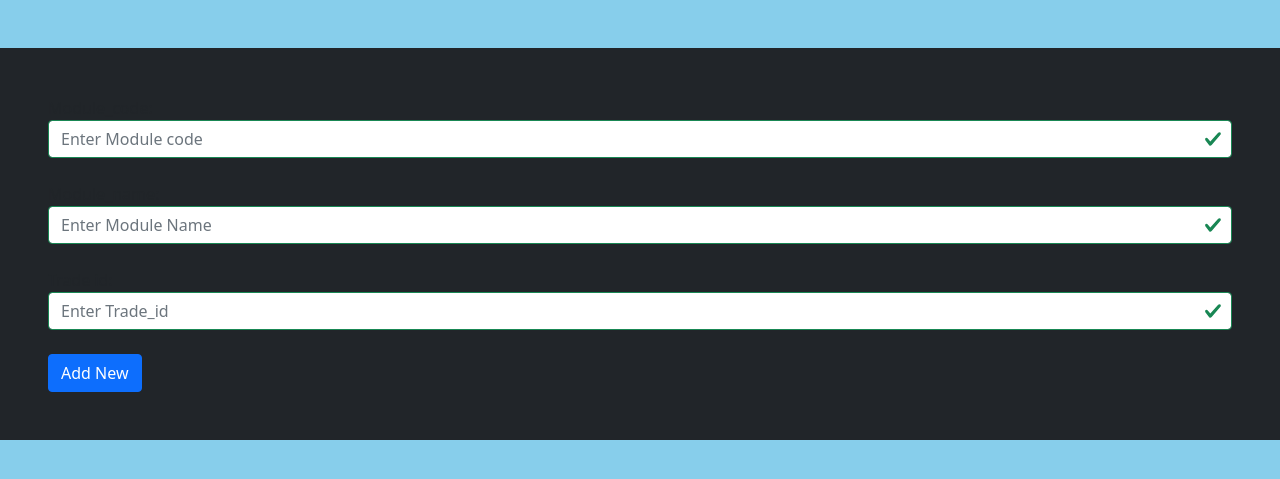
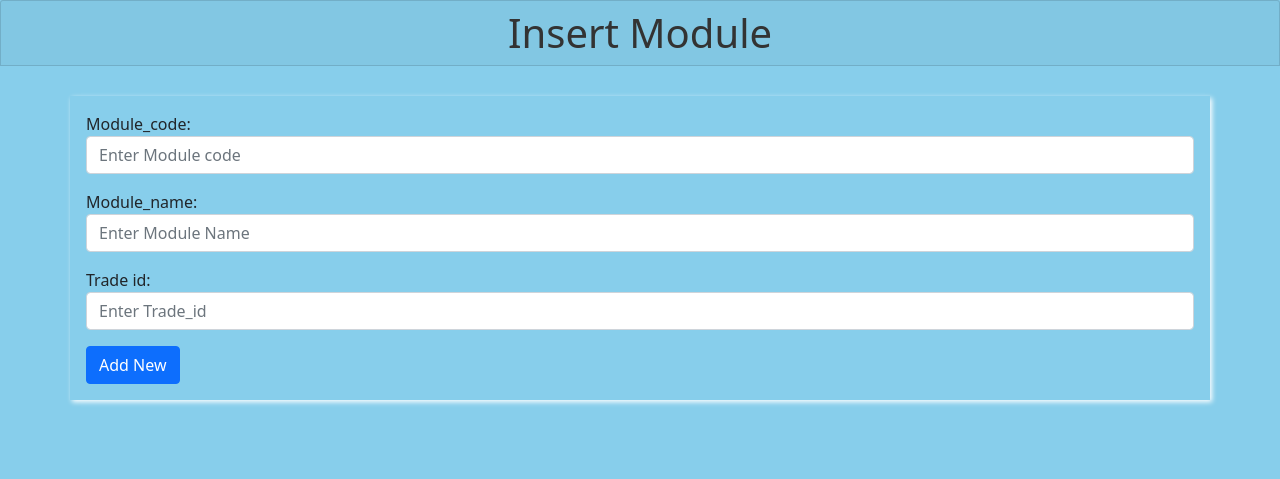
Before and after one commit to jeanaimeiraguha/SCHOOL_MANAGEMENT_SYSTEM, a PHP site: page /insert.php in a window 1280 px wide. Shown: the top 479 px of the page. Run offline with PHP 8.4, Linux system fonts and the light colour scheme.

Commit message:
'commit'

```diff
--- a/ASSESSMENT/insert.php
+++ b/ASSESSMENT/insert.php
@@ -10,7 +10,7 @@ if (isset($_POST['submit'])) {
     $Trade_id=$_POST['Trade_id'];
     $Asessment_date=$_POST['Asessment_date'];
     $assessment_name=$_POST[' assessment_name'];
-$insert=mysqli_query($conn, "INSERT INTO   assessment VALUES('$Traner_id','$module_id','$Trade_id','$Asessment_date',  '$assessment_name')");
+$insert=mysqli_query($dbConn, "INSERT INTO   assessment VALUES('$Traner_id','$module_id','$Trade_id','$Asessment_date',  '$assessment_name')");
 if ($insert) {
     # code...
 
--- a/Modules/insert.php
+++ b/Modules/insert.php
@@ -21,16 +21,36 @@ exit;
 <!DOCTYPE html>
 <html lang="en">
 <head>
+    <style>
+        body {
+            background-color: #87CEEB; /* Sky blue color */
+        }
+        h1 {
+            text-align: center;
+            margin-top: 20px;
+            color: #333;
+        }
+        .container {
+            margin-top: 30px;
+        }
+        form{
+            border: none;
+            max-width: 150px;
+            box-shadow: 2px 2px 5px white;
+        }
+    </style>
+    </style>
     <link rel="stylesheet" href="css/bootstrap.css">
     <meta charset="UTF-8">
     <meta name="viewport" content="width=device-width, initial-scale=1.0">
     <title>Document</title>
 </head>
+<h1 class="card card-header">Insert Module</h1>
 <body style="background-color: skyblue;">
-    <form action="" method="post" class="form was-validated p-5 lg-6 bg-dark my-5">
-   Module_code:<input type="text" name="Module_code" class="form-control" placeholder="Enter Module code"><br>
-       Module_name:<input type="text" name="Module_name" class="form-control" placeholder="Enter Module Name"><br>
-        Trade id:<input type="text" name="Trade_id" class="form-control" placeholder="Enter Trade_id"><br>
+    <form action="" method="post" class="form container p-3">
+   Module_code:<input type="text" name="Module_code" class="form-control mb-3" placeholder="Enter Module code" >
+       Module_name:<input type="text" name="Module_name" class="form-control mb-3" placeholder="Enter Module Name">
+        Trade id:<input type="text" name="Trade_id" class="form-control mb-3" placeholder="Enter Trade_id">
     <button name="submit" class="btn btn-primary">Add New</button>
 </form>
 </body>
--- a/TRAINEE/insert.php
+++ b/TRAINEE/insert.php
@@ -28,6 +28,7 @@ exit;
     <title>Document</title>
 </head>
 <body style="background-color: skyblue;">
+    <h2 class="card card-header text-center">Insert New Trainee</h2>
     <form action="" method="post" class="form was-validated bg-dark p-5 lg-6 container my-5" >
     Trainee_id:<input type="text" name="Trainee_id" class="form-control" placeholder="Enter Trainee Id"><br>
     Trainer_id:<input type="text" name="Trainer_id" class="form-control" placeholder="Enter Trainer Id"><br>
--- a/TRAINEE/select.php
+++ b/TRAINEE/select.php
@@ -7,6 +7,7 @@
     <title>Document</title>
 </head>
 <body style="background-color: skyblue;">
+    <h2 class="card card-header text-center">Trainee Lists</h2>
     <a href="insert.php" class="btn btn-primary my-5">Add New</a>
     <table border="1" class="table table-bordered table-striped table-hover container">
 
--- a/TRAINER/select.php
+++ b/TRAINER/select.php
@@ -14,7 +14,7 @@
         <a href="insert.php" class="btn btn-primary">Add New Trainer</a>
     </div>
 
-    <table class="table table-bordered table-striped table-hover">
+    <table border="1" class="table table-bordered table-striped table-hover">
         <thead class="thead-dark">
             <tr>
                 <th>Trainer ID</th>
--- a/VIEW/index.css
+++ b/VIEW/index.css
@@ -15,8 +15,10 @@ a{
     margin-left:130px ;
     font-size: 15px;
     color: whitesmoke;
+   ;
 
 }
+a
 nav{
     float: right;
 
--- a/VIEW/index.php
+++ b/VIEW/index.php
@@ -14,7 +14,7 @@
     <a href="../Users/select.php">Users</a>
     <a href="../TRAINEE/select.php">Trainee</a>
     <a href="../Modules/select.php">Modules</a>
-    <a href="../TRAINEE/select.php">Trainer</a>
+    <a href="../TRAINER/select.php">Trainer</a>
     <a href="../ASSESSMENT/select.php">Assessment</a>
     <a href="">Logout</a>
 
@@ -23,7 +23,9 @@
     </nav>
     <h2 class="container">
         Welcome to IRAGUHA'S SCHOOL MANAGEMENT SYSTEM
+
         <p class="down">
+
            <button class="btn btn-success">Read More</button>
         </p></h2>
 
```
Also changed, not shown: Modules/select.php (+23 -3 lines).
